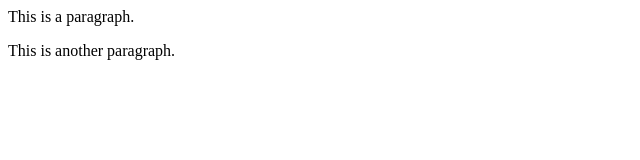
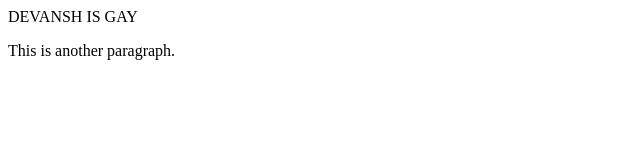
Before and after one commit to joshdeputi2011/TestSample, a plain HTML site: page index.html in a window 1280 px wide. Shown: the full height of the page, 0-640 px from the left. Drawn offline with Linux system fonts and the light colour scheme.

Commit message:
Update index.html

```diff
--- a/index.html
+++ b/index.html
@@ -1,6 +1,6 @@
 <html>
   <body>
-    <p>This is a paragraph.</p>
+    <p>DEVANSH IS GAY</p>
 <p>This is another paragraph.</p>
   </body>
 </html>
```
